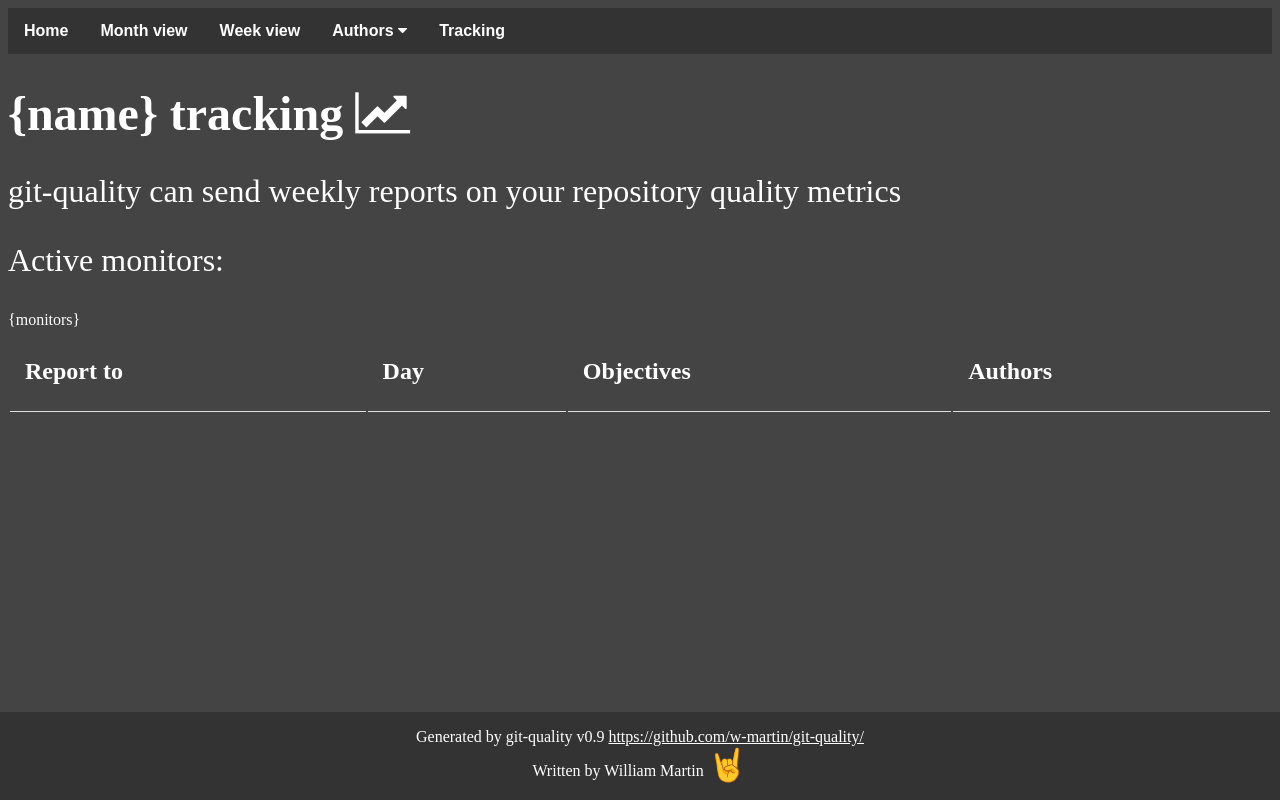
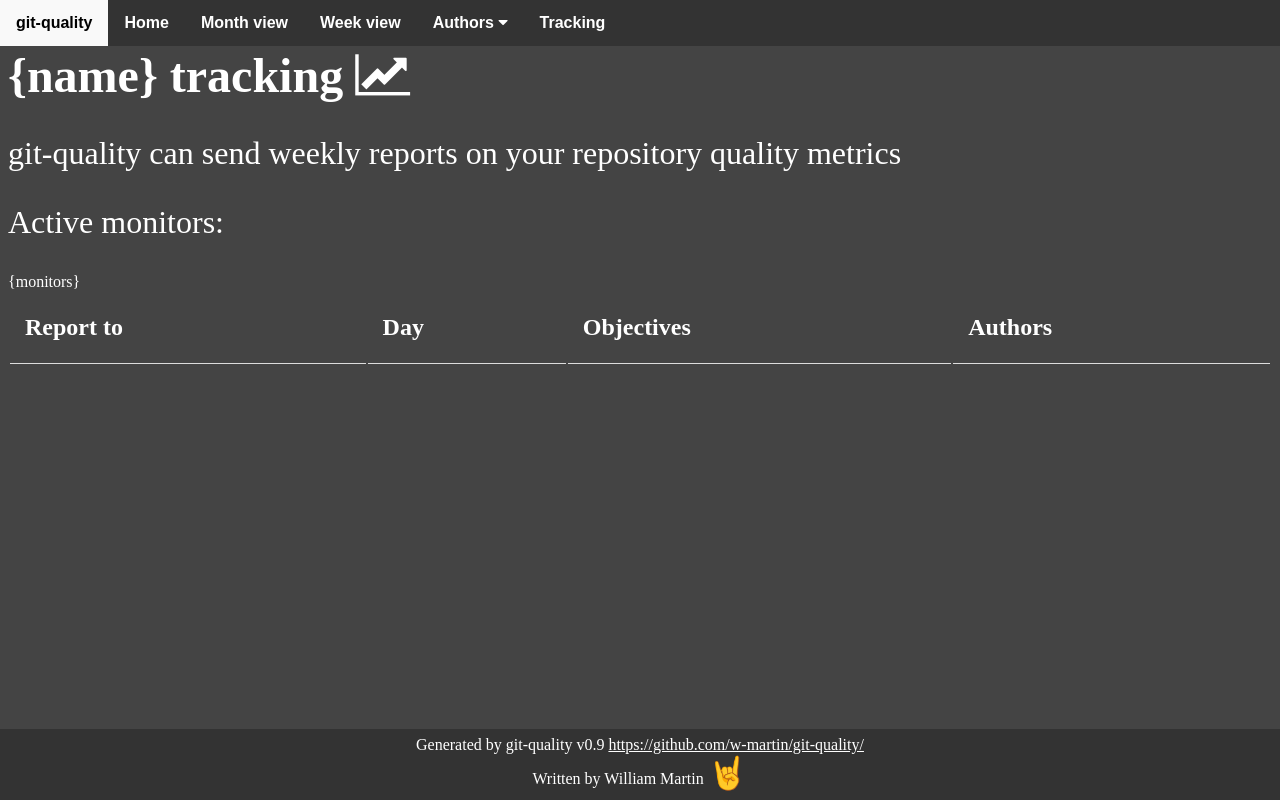
Before and after one commit to w-martin/git-quality, a Python web app: template templates/tracking.html in a window 1280 px wide. Run offline with Jinja, Linux system fonts and the light colour scheme; the template is opened without the code that fills it, so the values that code supplies are empty.

Commit message:
HTML fixes

```diff
--- a/templates/index.html
+++ b/templates/index.html
@@ -8,6 +8,7 @@
 </head>
 <body>
 <div class="navbar">
+    <a>git-quality</a>
   <a href="{home}">Home</a>
   <a href="{monthly}">Month view</a>
   <a href="{weekly}">Week view</a>
--- a/templates/styles.css
+++ b/templates/styles.css
@@ -13,6 +13,8 @@
     background-color: #444;
     /*background-color: darkgray;*/
     color: white;
+    padding-top: 0.2cm;
+    padding-bottom: 1cm;
 }
 
 body p {
@@ -25,13 +27,13 @@
 }
 
 th {
-    height: 50px;
+    height: 40px;
+    border-bottom: 1px solid #ddd;
 }
 
 th, td {
     padding: 15px;
     text-align: left;
-    border-bottom: 1px solid #ddd;
 }
 
 footer {
@@ -39,7 +41,7 @@
   right: 0;
   bottom: 0;
   left: 0;
-  padding: 1rem;
+  padding: 0.2cm;
   background-color: #333;
   text-align: center;
 }
@@ -50,12 +52,12 @@
 
 /* Navbar container */
 .navbar {
-  overflow: hidden;
   background-color: #333;
   font-family: Arial;
 width: 100%;
     top: 0;
     left: 0;
+  position: fixed;
 }
 
 /* Links inside the navbar */
--- a/templates/tracking.html
+++ b/templates/tracking.html
@@ -8,6 +8,7 @@
 </head>
 <body>
 <div class="navbar">
+    <a>git-quality</a>
   <a href="{home}">Home</a>
   <a href="{monthly}">Month view</a>
   <a href="{weekly}">Week view</a>
```
